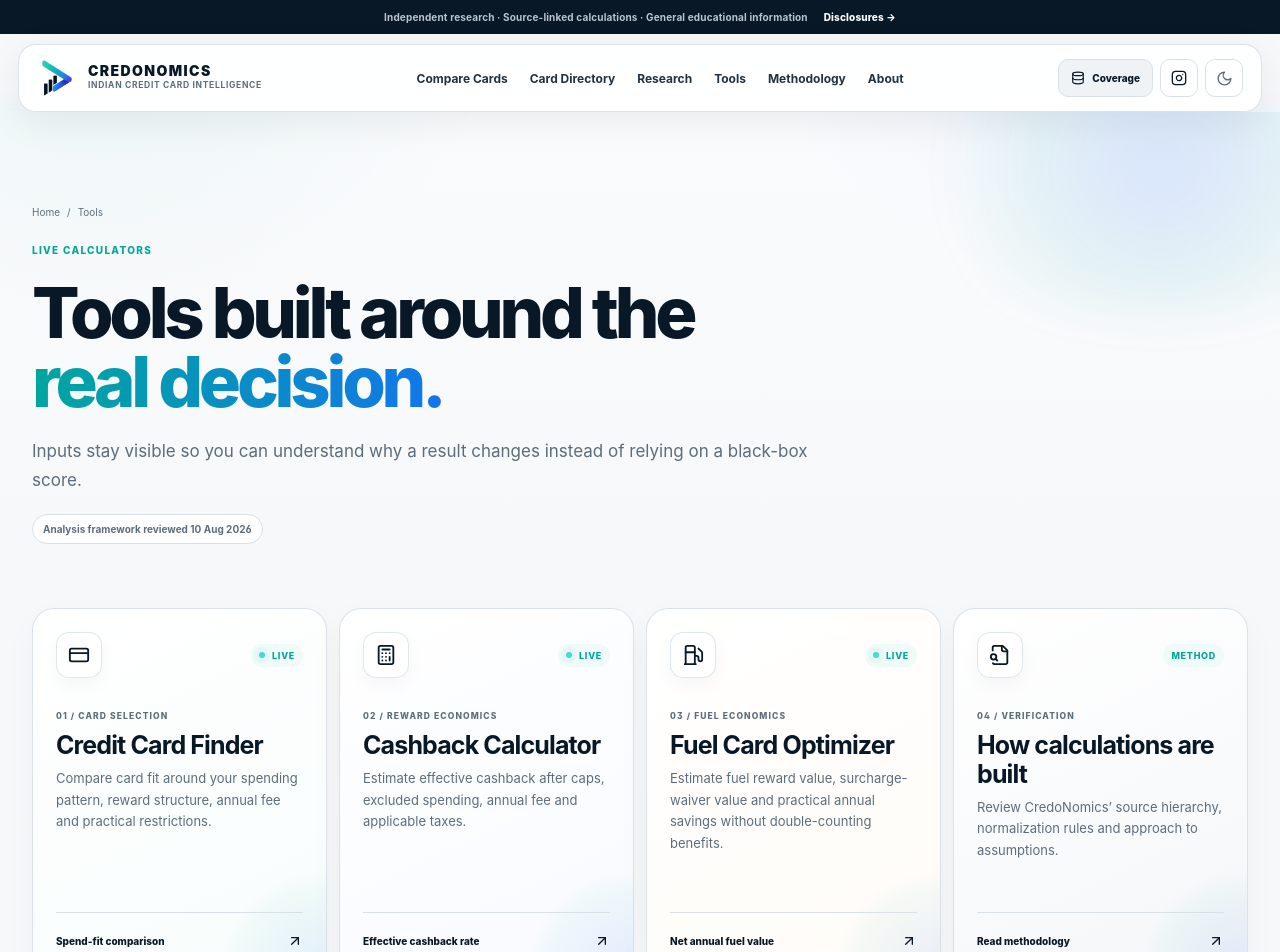
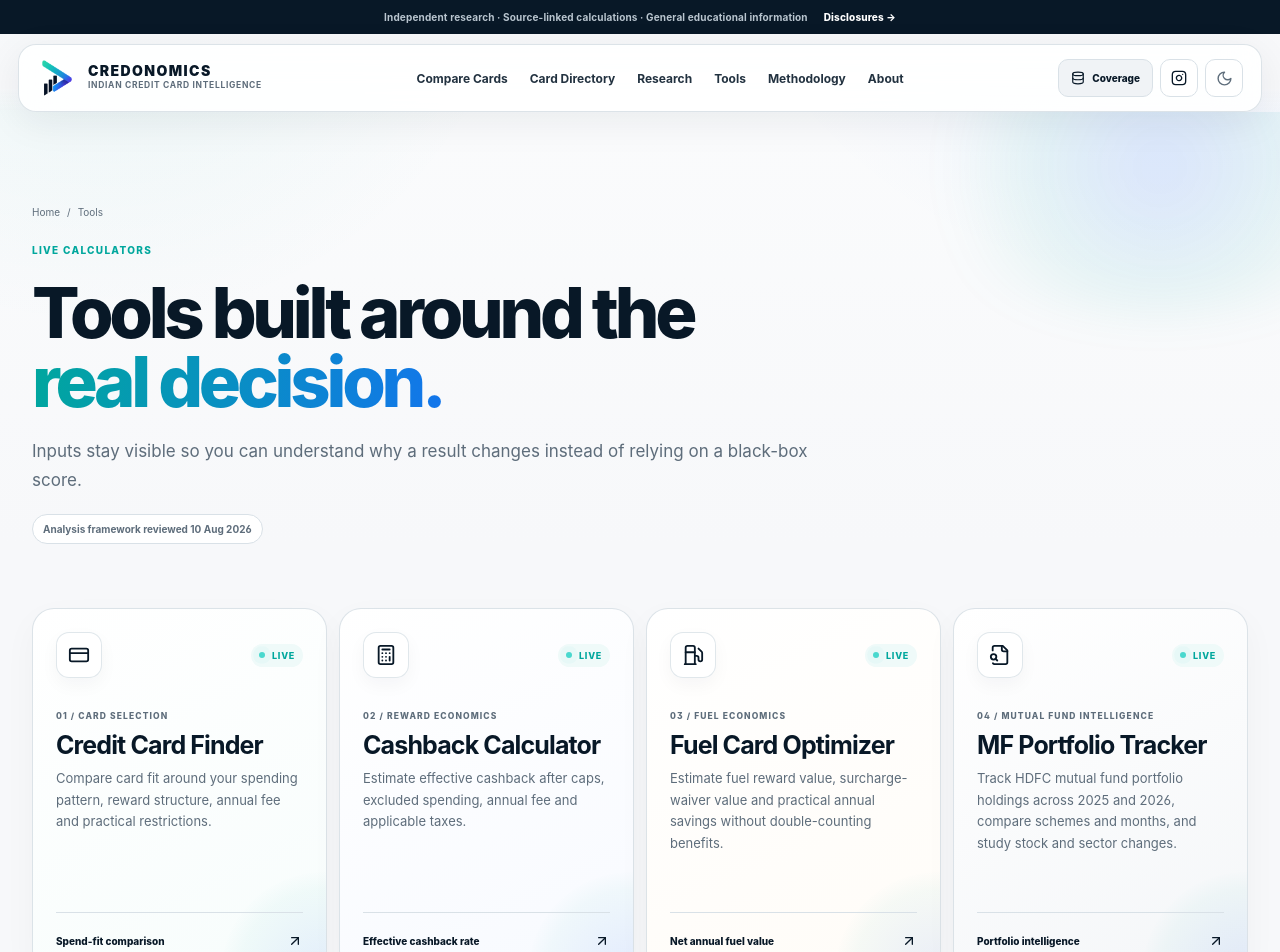
Before and after one commit to aqdas1820/credonomics-site, a Next.js app: page /tools in a window 1280 px wide. Shown: the top 952 px of the page. Built offline with nearby package versions, Linux system fonts and the light colour scheme.

Commit message:
Add MF Portfolio Tracker to Tools page

```diff
--- a/app/tools/page.tsx
+++ b/app/tools/page.tsx
@@ -6,7 +6,7 @@ import styles from '../core-v4.module.css'
 
 export const metadata = {
   title: 'Financial Tools',
-  description: 'CredoNomics calculators for credit-card selection, cashback economics and fuel-card savings in India.',
+  description: 'CredoNomics tools for credit-card decisions, cashback and fuel economics, plus mutual-fund portfolio intelligence in India.',
 }
 
 export default function ToolsPage() {
@@ -39,11 +39,21 @@ export default function ToolsPage() {
             )
           })}
 
+          <a className={styles.toolCard} href="/tools/mf-portfolio-tracker">
+            <div className={styles.cardTop}>
+              <span className={styles.iconTile}><FileSearch size={22}/></span>
+              <span className={styles.statusPill}><i className={styles.liveDot}/> Live</span>
+            </div>
+            <span className={styles.cardLabel}>04 / Mutual Fund Intelligence</span>
+            <h3>MF Portfolio Tracker</h3>
+            <p>Track HDFC mutual fund portfolio holdings across 2025 and 2026, compare schemes and months, and study stock and sector changes.</p>
+            <div className={styles.cardFooter}><span>Portfolio intelligence</span><ArrowUpRight size={16}/></div>
+          </a>
           <a className={`${styles.toolCard} ${styles.researchCard}`} href="/methodology">
             <div className={styles.cardTop}><span className={styles.iconTile}><FileSearch size={22}/></span><span className={styles.statusPill}>Method</span></div>
-            <span className={styles.cardLabel}>04 / Verification</span>
+            <span className={styles.cardLabel}>05 / Verification</span>
             <h3>How calculations are built</h3>
-            <p>Review CredoNomics’ source hierarchy, normalization rules and approach to assumptions.</p>
+            <p>Review CredoNomicsâ€™ source hierarchy, normalization rules and approach to assumptions.</p>
             <div className={styles.cardFooter}><span>Read methodology</span><ArrowUpRight size={16}/></div>
           </a>
         </div>
```
